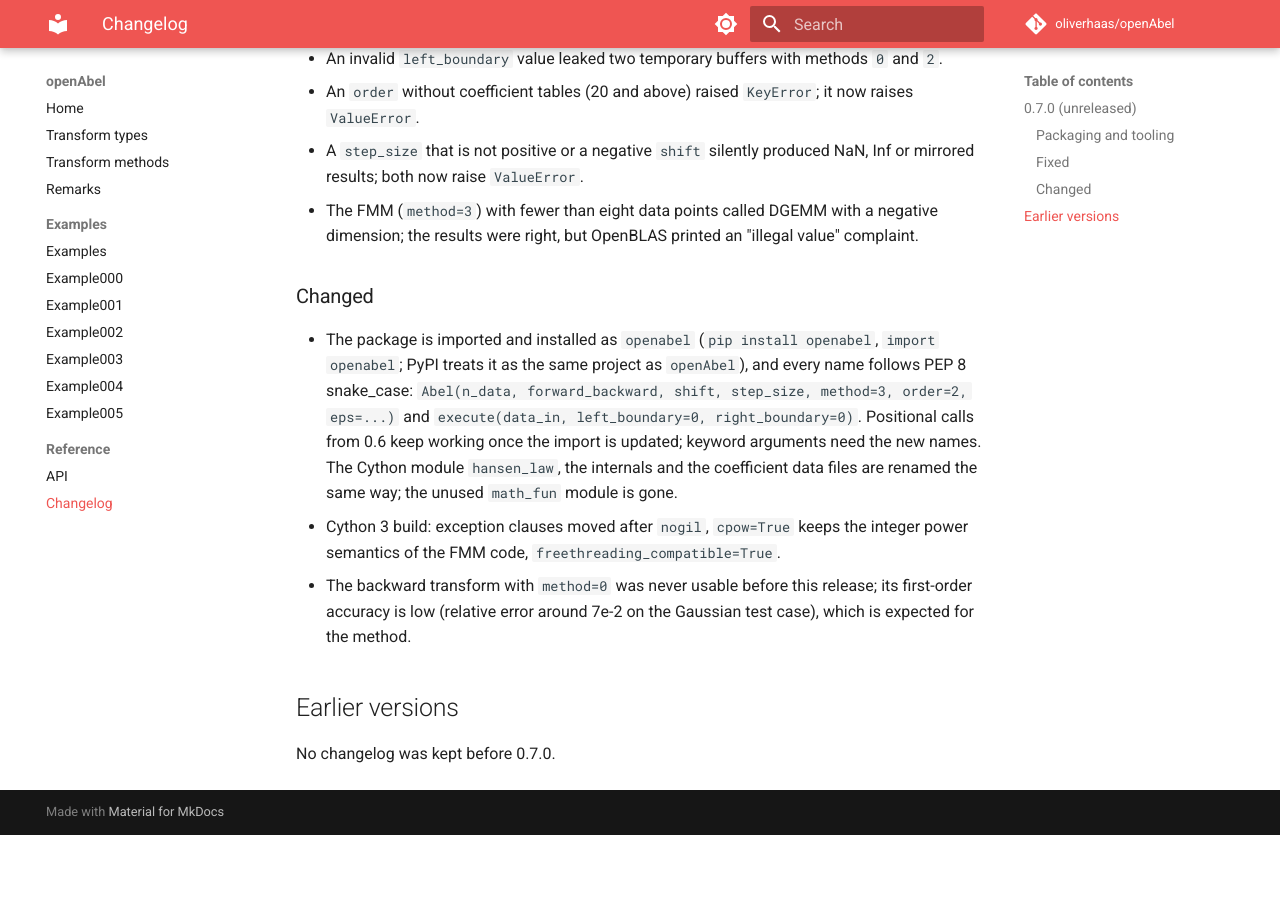
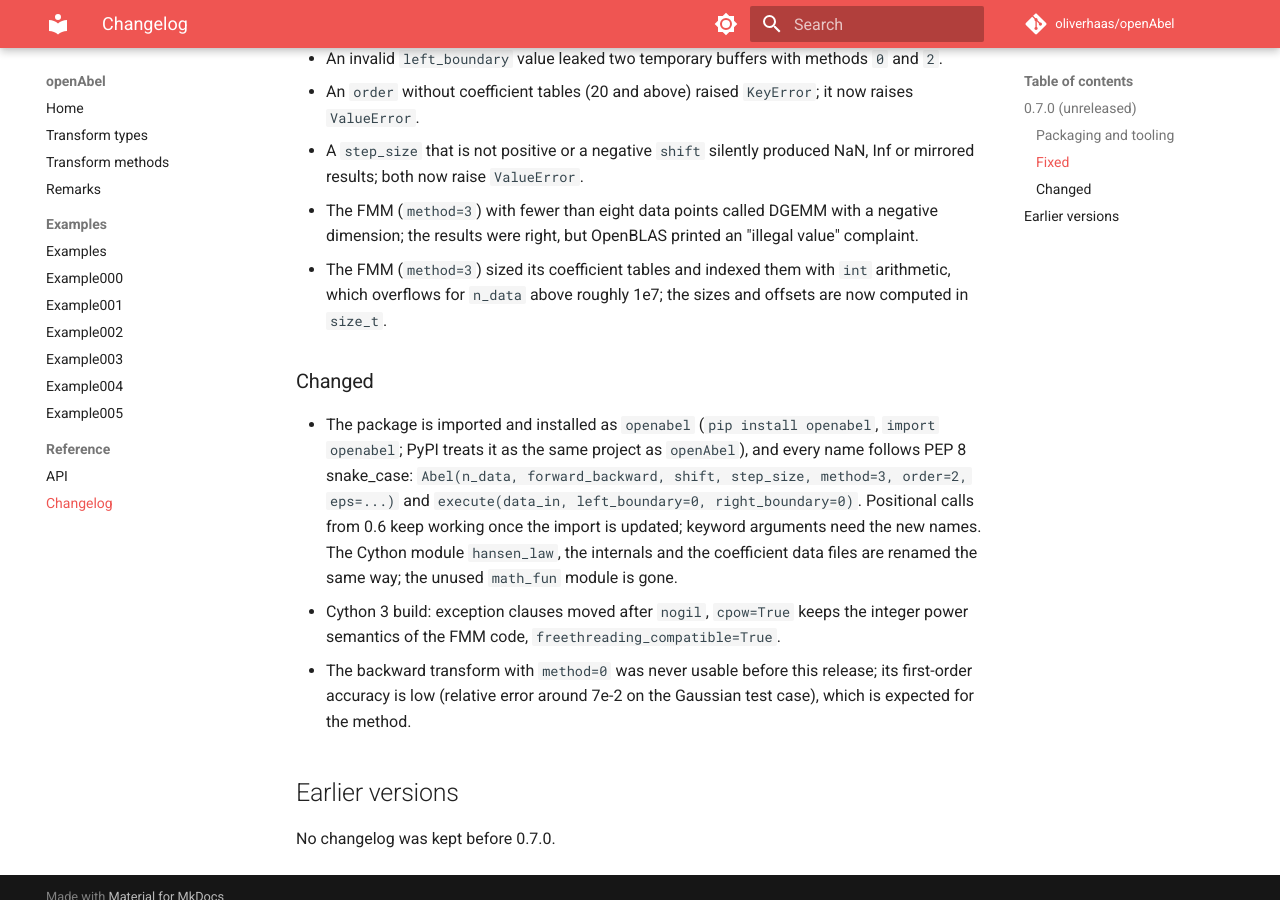
Before and after one commit to oliverhaas/openAbel, an MkDocs documentation site: the page built from docs/reference/changelog.md, in a window 1280 px wide and 900 px high, scrolled down 1232 px. Built offline with MkDocs 1.6.1 and Material for MkDocs 9.7.7, drawn with Linux system fonts in a browser that asks for light colours; comment, search, counter and statistics services are not loaded; the version menu is left out; before the commit the page ends 2067 px from its top, so only the background shows below that.

Commit message:
refactor(fmm): size the allocations and offsets with size_t
The mtlk and direct tables hold roughly 40 and 80 doubles per data
point with the default eps. Their sizes and the block offsets into them
were computed in int, which overflows for n_data above roughly 1e7.
Compute them in a size_t local instead; the BLAS dimensions stay int.
Outputs are bit-identical for the existing parameter grid.

```diff
--- a/docs/reference/changelog.md
+++ b/docs/reference/changelog.md
@@ -39,6 +39,8 @@
   raise `ValueError`.
 - The FMM (`method=3`) with fewer than eight data points called DGEMM with a negative dimension; the results were
   right, but OpenBLAS printed an "illegal value" complaint.
+- The FMM (`method=3`) sized its coefficient tables and indexed them with `int` arithmetic, which overflows for
+  `n_data` above roughly 1e7; the sizes and offsets are now computed in `size_t`.
 
 ### Changed
 
```
Also changed, not shown: 1 other file.
